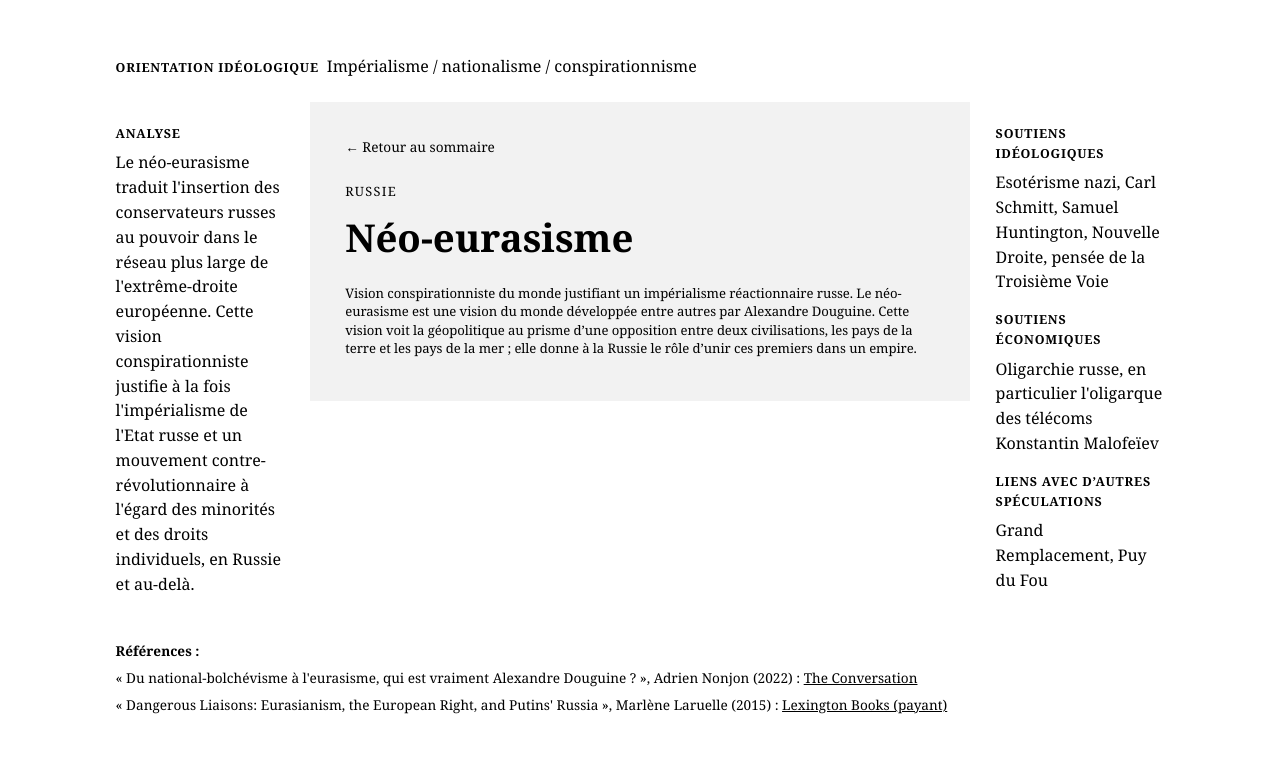
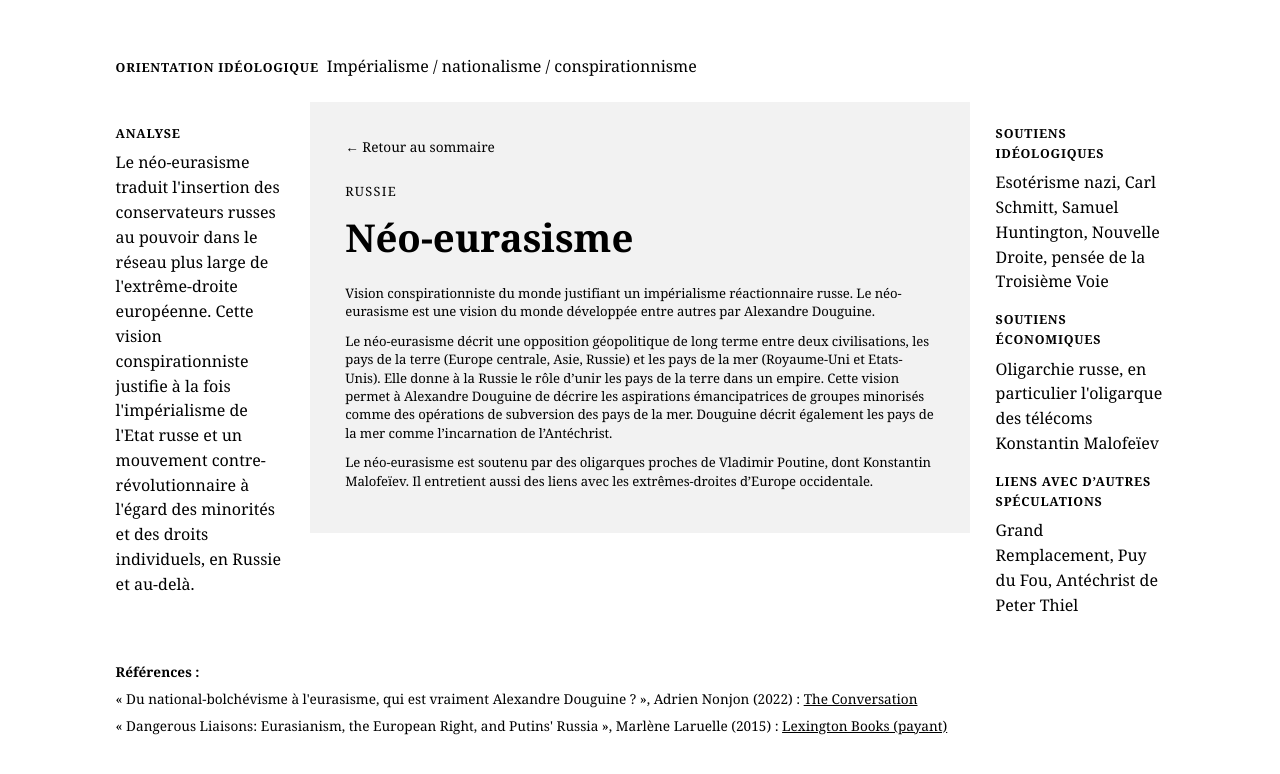
Before and after one commit to encycloreac/encycloreac.github.io, a Jekyll site: the page built from _entries/neo-eurasisme.md, in a window 1280 px wide. Shown: the top 774 px of the page. Built offline with Jekyll 4.4.1, drawn with Linux system fonts in a browser that asks for light colours.

Commit message:
Update neo-eurasisme.md

```diff
--- a/_entries/neo-eurasisme.md
+++ b/_entries/neo-eurasisme.md
@@ -6,7 +6,7 @@ intentions: ""
 analyse: "Le néo-eurasisme traduit l'insertion des conservateurs russes au pouvoir dans le réseau plus large de l'extrême-droite européenne. Cette vision conspirationniste justifie à la fois l'impérialisme de l'Etat russe et un mouvement contre-révolutionnaire à l'égard des minorités et des droits individuels, en Russie et au-delà."
 soutiens_ideologiques: "Esotérisme nazi, Carl Schmitt, Samuel Huntington, Nouvelle Droite, pensée de la Troisième Voie"
 soutiens_economiques: "Oligarchie russe, en particulier l'oligarque des télécoms Konstantin Malofeïev"
-liens_autres: "Grand Remplacement, Puy du Fou"
+liens_autres: "Grand Remplacement, Puy du Fou, Antéchrist de Peter Thiel"
 references:
   - texte: "« Du national-bolchévisme à l'eurasisme, qui est vraiment Alexandre Douguine ? », Adrien Nonjon (2022)"
     url: "https://theconversation.com/du-national-bolchevisme-a-leurasisme-qui-est-vraiment-alexandre-douguine-189515"
@@ -15,4 +15,8 @@ references:
     url: "https://bunny-wp-pullzone-lttvu6zphh.b-cdn.net/wp-content/uploads/2020/09/Edited_Eurasianism_and_European_Far_Righ.pdf"
     label: "Lexington Books (payant)"
 ---
-Vision conspirationniste du monde justifiant un impérialisme réactionnaire russe. Le néo-eurasisme est une vision du monde développée entre autres par Alexandre Douguine. Cette vision voit la géopolitique au prisme d'une opposition entre deux civilisations, les pays de la terre et les pays de la mer ; elle donne à la Russie le rôle d'unir ces premiers dans un empire.
+Vision conspirationniste du monde justifiant un impérialisme réactionnaire russe. Le néo-eurasisme est une vision du monde développée entre autres par Alexandre Douguine.
+
+Le néo-eurasisme décrit une opposition géopolitique de long terme entre deux civilisations, les pays de la terre (Europe centrale, Asie, Russie) et les pays de la mer (Royaume-Uni et Etats-Unis). Elle donne à la Russie le rôle d'unir les pays de la terre dans un empire. Cette vision permet à Alexandre Douguine de décrire les aspirations émancipatrices de groupes minorisés comme des opérations de subversion des pays de la mer. Douguine décrit également les pays de la mer comme l'incarnation de l'Antéchrist.
+
+Le néo-eurasisme est soutenu par des oligarques proches de Vladimir Poutine, dont Konstantin Malofeïev. Il entretient aussi des liens avec les extrêmes-droites d'Europe occidentale.
```
